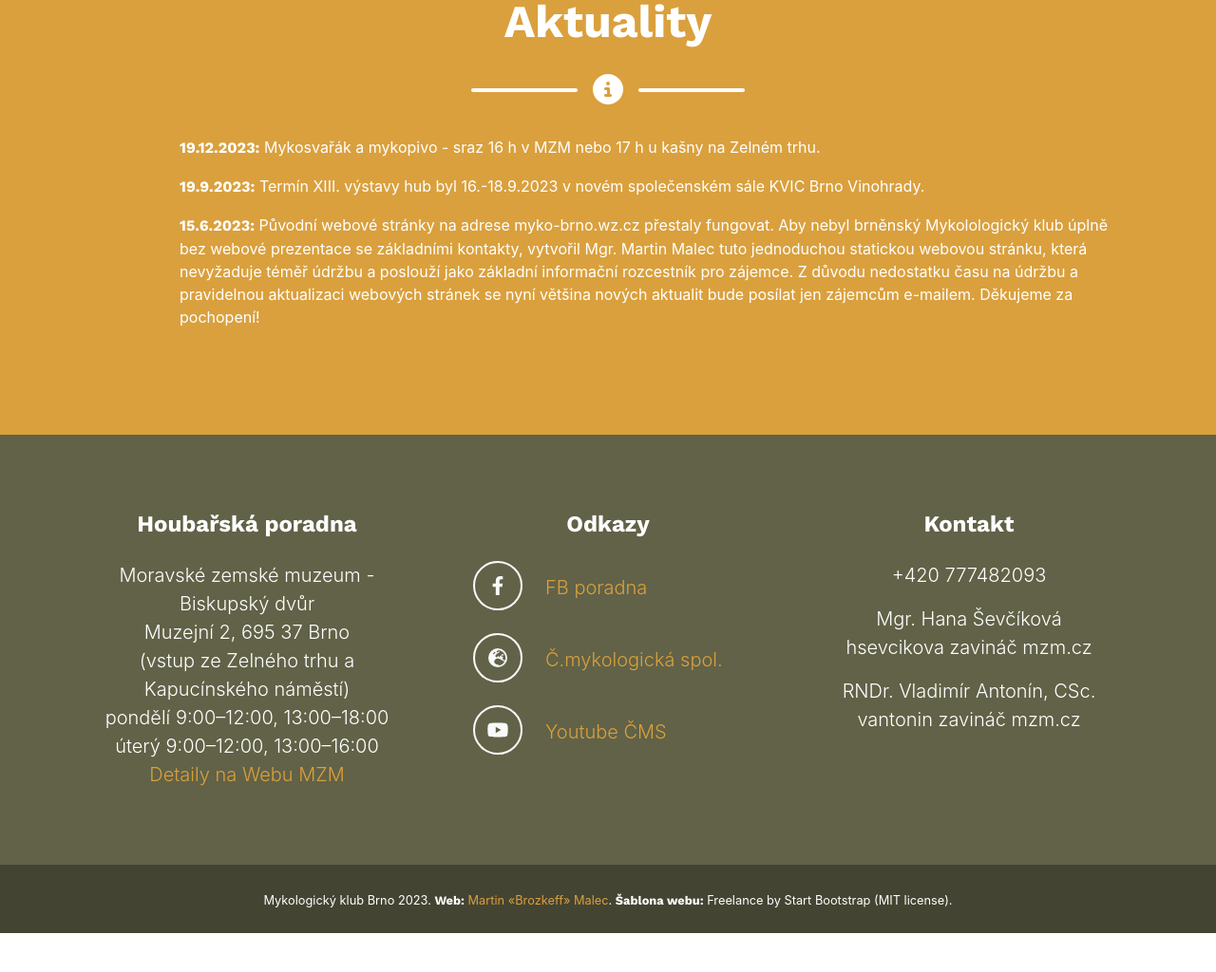
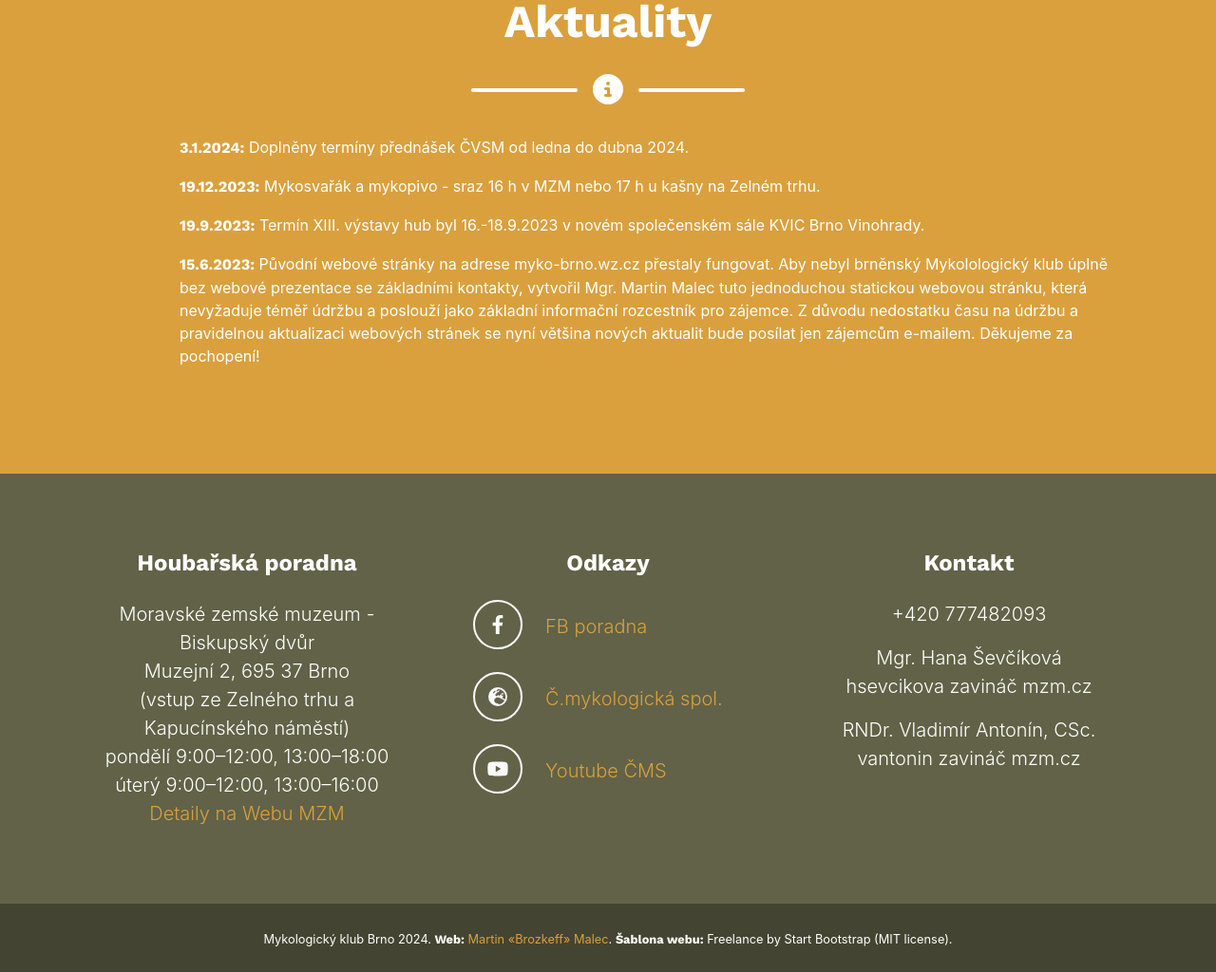
Before and after one commit to brozkeff/mykobrno-web, a plain HTML site: page index.html in a window 1280 px wide. Shown: the part 2649-3673 px from the top of the page at 95% size. Before the commit the page ends 3632 px from the top, so only its background shows below. Drawn offline with nearby package versions, Linux system fonts and the light colour scheme; a web font is replaced by a local one.

Commit message:
prednasky cvsm 2024

```diff
--- a/index.html
+++ b/index.html
@@ -270,6 +270,7 @@
                 <!-- News Section Content-->
                 <div class="row">
                     <div class="col-lg-11 ml-auto">
+                        <p><strong>3.1.2024:</strong> Doplněny termíny přednášek ČVSM od ledna do dubna 2024.</p>
                         <p><strong>19.12.2023:</strong> Mykosvařák a mykopivo - sraz 16 h v MZM nebo 17 h u kašny na Zelném trhu.</p>
                         <p><strong>19.9.2023:</strong> Termín XIII. výstavy hub byl 16.-18.9.2023 v novém společenském sále KVIC Brno Vinohrady.</p>
                         <p><strong>15.6.2023:</strong> Původní webové stránky na adrese myko-brno.wz.cz přestaly fungovat. Aby nebyl brněnský Mykolologický klub úplně bez webové prezentace se základními kontakty, vytvořil Mgr. Martin Malec tuto jednoduchou statickou webovou stránku, která nevyžaduje téměř údržbu a poslouží jako základní informační rozcestník pro zájemce. Z&nbsp;důvodu nedostatku času na údržbu a pravidelnou aktualizaci webových stránek se nyní většina nových aktualit bude posílat jen zájemcům e-mailem. Děkujeme za pochopení!</p>
@@ -308,7 +309,7 @@
         </footer>
         <!-- Copyright Section-->
         <section class="copyright py-4 text-center text-white">
-            <div class="container"><small class="pre-wrap">Mykologický klub Brno 2023. <strong>Web:</strong> <a href="https://martim.cz">Martin «Brozkeff» Malec</a>. <strong>Šablona webu:</strong> Freelance by Start Bootstrap (MIT license).</small></div>
+            <div class="container"><small class="pre-wrap">Mykologický klub Brno 2024. <strong>Web:</strong> <a href="https://martim.cz">Martin «Brozkeff» Malec</a>. <strong>Šablona webu:</strong> Freelance by Start Bootstrap (MIT license).</small></div>
         </section>
         <!-- Scroll to Top Button (Only visible on small and extra-small screen sizes)-->
         <div class="scroll-to-top d-lg-none position-fixed"><a class="js-scroll-trigger d-block text-center text-white rounded" href="#page-top"><i class="fa fa-chevron-up"></i></a></div>
```
Also changed, not shown: 1 other file.
